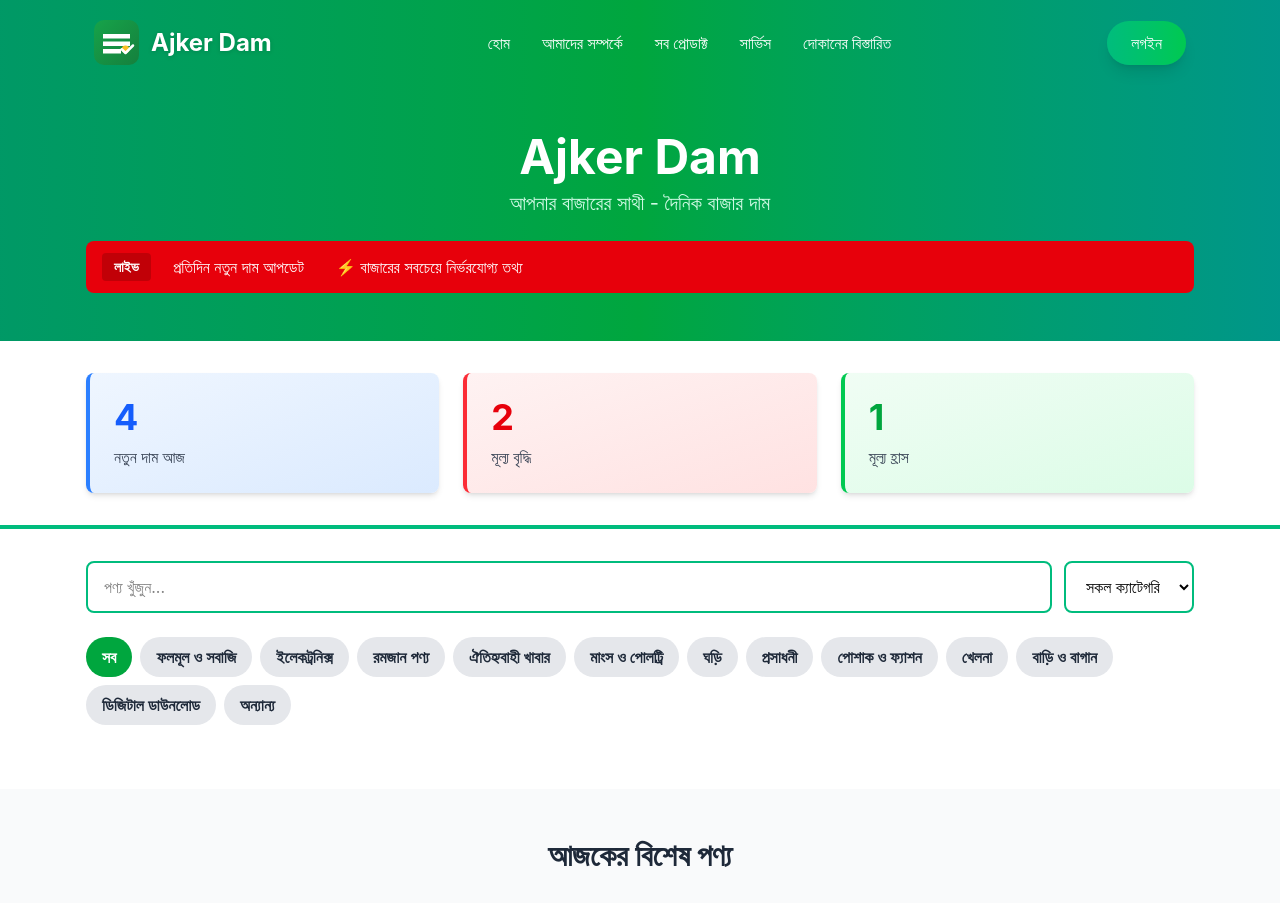
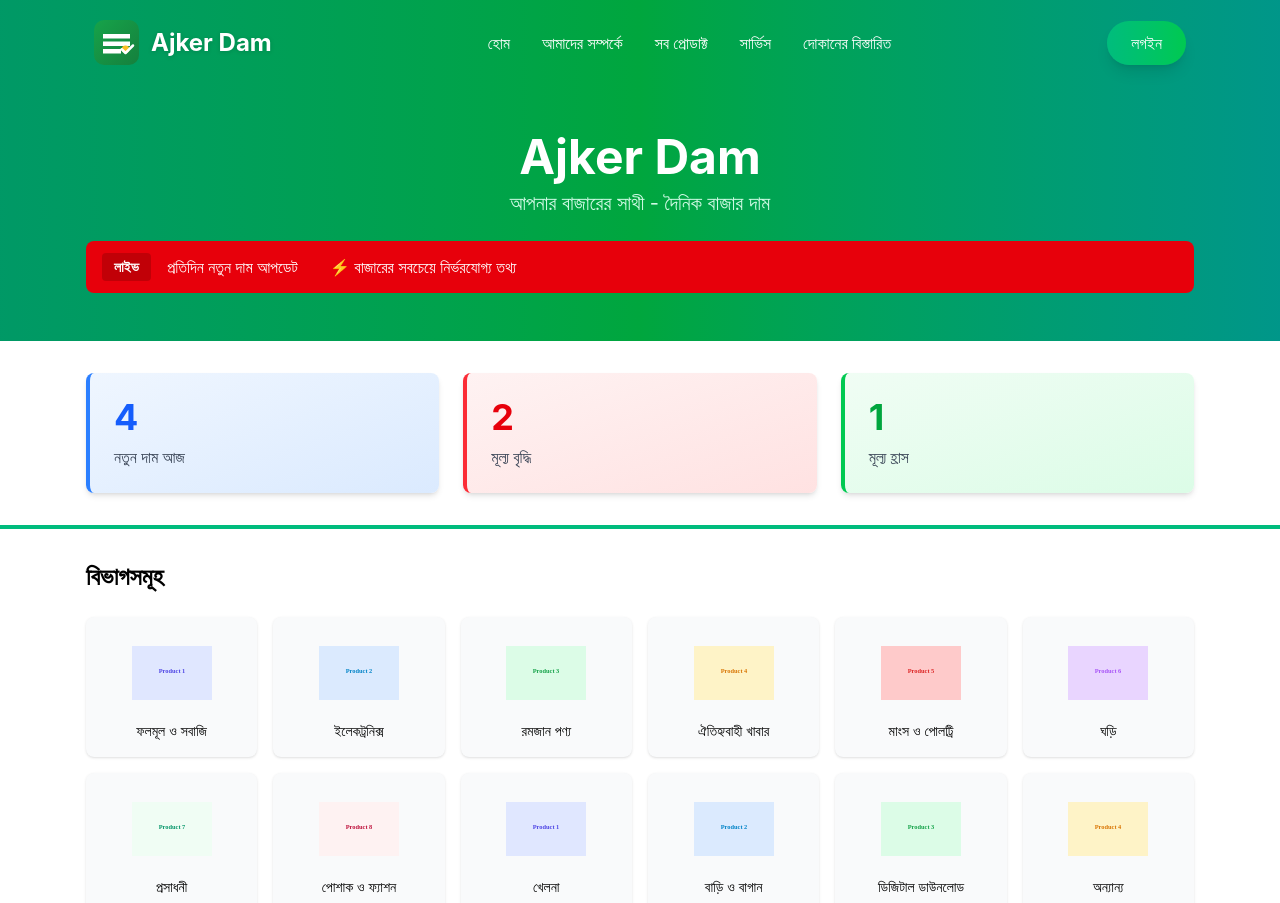
Before and after one commit to menabil/ajkerDam, a React (Vite) app: page / in a window 1280 px wide. Shown: the top 903 px of the page. Built offline with nearby package versions, Linux system fonts and the light colour scheme.

Commit message:
catagory section add

```diff
--- a/src/component/pages/Home.jsx
+++ b/src/component/pages/Home.jsx
@@ -71,6 +71,29 @@ const Home = () => {
               <div className="text-4xl font-bold text-green-600 mb-2">{priceDecreasesCount}</div>
               <p className="text-gray-700 font-medium">মূল্য হ্রাস</p>
             </div>
+          </div>
+        </div>
+      </section>
+
+      {/* Category grid section */}
+      <section className="bg-white py-8">
+        <div className="container mx-auto px-4">
+          <h2 className="text-2xl font-bold mb-6">বিভাগসমূহ</h2>
+          <div className="grid grid-cols-2 sm:grid-cols-3 md:grid-cols-4 lg:grid-cols-6 gap-4">
+            {Object.entries(categories).map(([key, value], idx) => {
+              // use placeholder image, or pick from assets if available
+              const imgSrc = `/src/assets/products/product${(idx % 8) + 1}.svg`;
+              return (
+                <div
+                  key={key}
+                  onClick={() => setSelectedCategory(key)}
+                  className="cursor-pointer flex flex-col items-center p-4 bg-gray-50 rounded-lg shadow hover:shadow-md transition"
+                >
+                  <img src={imgSrc} alt={value} className="w-20 h-20 object-contain mb-2" />
+                  <span className="text-sm text-center">{value}</span>
+                </div>
+              );
+            })}
           </div>
         </div>
       </section>
```
